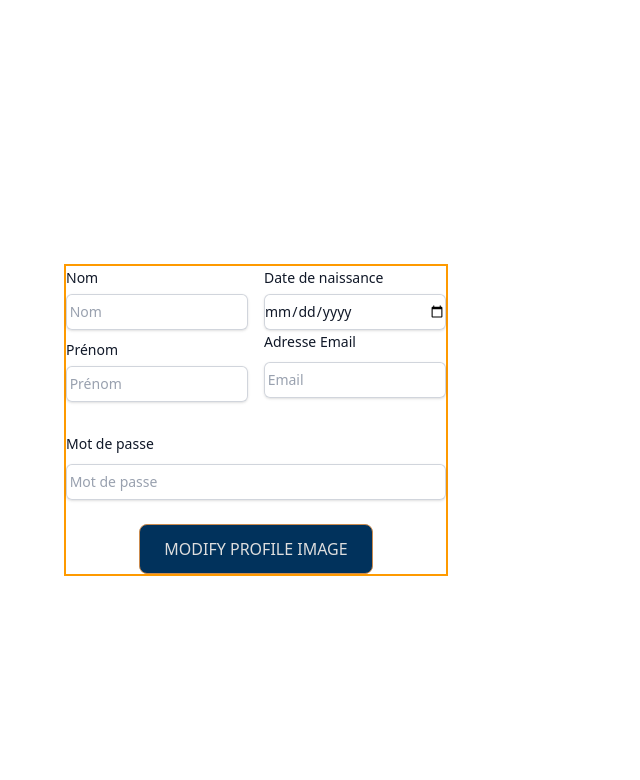
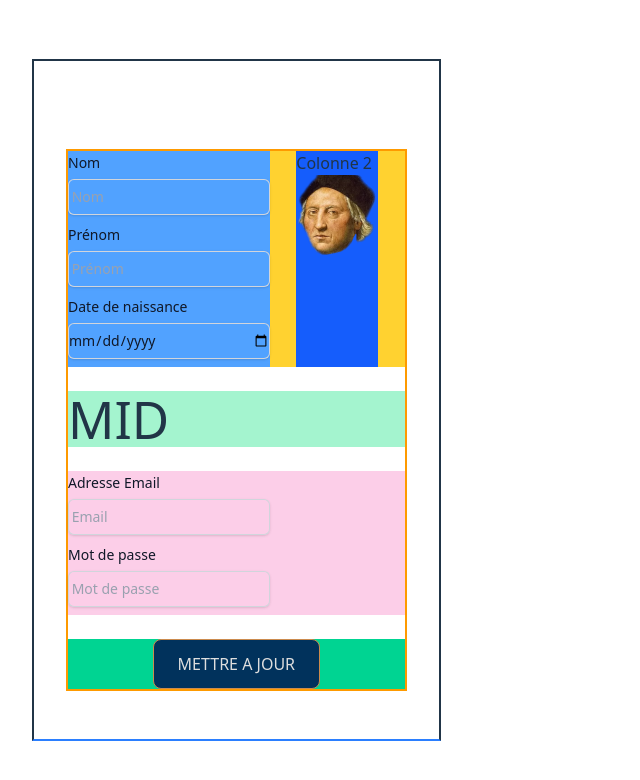
Before and after one commit to benevement/front, a React (Vite) app: page /users/1 in a window 1280 px wide. Shown: the top 780 px of the page, without its empty margins (0-640 px from the left). Built offline with nearby package versions, Linux system fonts and the light colour scheme.

Commit message:
Mise en page userProfile, fakeUsers

```diff
--- a/src/components/connectedUser/UserProfile.tsx
+++ b/src/components/connectedUser/UserProfile.tsx
@@ -1,10 +1,18 @@
 import {useForm, SubmitHandler} from "react-hook-form";
 import UserInterface, {roleType} from "../../interfaces/IUser";
-import { unknown } from "zod/v4";
+import { number, unknown } from "zod/v4";
+import { useEffect, useState } from "react";
+import fakeUsers from "../../data/fakeUsers";
+import { useLocation } from "react-router-dom";
+import axios, { AxiosResponseHeaders } from "axios";
 
 
+const UserProfile = (user: UserInterface) => {
 
-const UserProfile = () => {
+  const location = useLocation();
+  const id=79; // en dur
+  const userThis: UserInterface = fakeUsers[id];
+
 
   const { register, handleSubmit, formState: {errors} } = useForm<UserInterface>({
       defaultValues: {
@@ -34,9 +42,43 @@ const handleClick = (e: React.FormEvent<HTMLFormElement>) => {
   }
 
 
+  function loadImageProfile(id: number): string{
+    const photoUrl = `/images/UserProfile/photo-${id}.png`;
+    return photoUrl;
+  }
+  const [urlPhotoView, setUrlPhotoView] = useState<string>("/images/UserProfile/colomb-82.png");
+
+  useEffect(() => {
+
+    const photo = loadImageProfile(id);
+    const imageLoad = async() => {
+    try {
+
+        const response = await axios.head(photo); // axios.head pour recup header
+        const contentLength =  response.headers['content-length'];
+
+        if (contentLength){
+          const size = parseInt(contentLength, 10);
+          console.log(`Taille de l'image : ${size} octets`);
+        }
+        else {
+          console.log(`En-tête content-length non trouvée`);
+        }
+        setUrlPhotoView(photo);
+        console.log("photo : ", photo);
+        }
+        catch (error){
+          console.log("erreur dans l'adresse de l'image");
+        };
+          console.log(`photoView :  ${urlPhotoView}`);
+       }
+},[]);
+
+  //console.log("location : ",location.pathname)
+
       return (
           <>
-          <div className="flex min-h-full flex-col justify-center px-6 py-12 lg:px-8">
+            <div className="flex min-h-full flex-col justify-center px-6 py-12 lg:px-8 border-2 border-b-blue-500">
 
             {/* <div className="sm:mx-auto sm:w-full sm:max-w-sm">
               <h2 className="mt-10 text-2xl font-bold leading-9 tracking-tight text-gray-900">
@@ -46,11 +88,11 @@ const handleClick = (e: React.FormEvent<HTMLFormElement>) => {
 
           <div className="mt-10 sm:mx-auto sm:w-full sm:max-w-sm border-2 border-amber-500">
             <form onSubmit={handleSubmit(onSubmit)} className="space-y-6">
-            {/* Last Name */}
 
-            <div className="columns-2">
+
+              <section id="sectionTop" className="h-1/3 grid sm:grid-cols-5 bg-amber-300">  {/* alignement sur 2 colonnes */}
                 {/* ********************************************* */}
-              <div>
+                <div className="bg-blue-400 col-span-3 ">
                   <label htmlFor="email" className="block text-sm font-medium leading-6 text-gray-900 "> Nom </label>
 
                 <div className="mt-1 mb-2"> {/* !!! mt-2 => mt-1 mb-2 */}
@@ -98,17 +140,30 @@ const handleClick = (e: React.FormEvent<HTMLFormElement>) => {
                   {errors.birthdate && <p className="text-sm text-red-500 mt-1">{errors.birthdate.message}</p>}
                 </div>
               </div>
+              <div className="bg-blue-600 col-span-2 justify-self-center">
+                <h3>
+                  Colonne 2
+                </h3>
+                <img src={urlPhotoView} alt="Photo de profil"></img>
 
 
-            {/* Fin alignement sur 2 colonnes */}
+              </div>
+
+              </section> {/* Fin alignement sur 2 colonnes */}
+
               {/* ********************************************* */}
 
+              <section id="sectionCenter" className="h-1/3 w-full bg-emerald-200">
+                <h1>MID</h1>
+              </section>
 
-
+              <section id="sectionBottom" className="h-1/3 grid grid-cols-5 bg-pink-200">
+                <div className="col-span-3">
+                  <div>
                     <label htmlFor="email" className="block text-sm font-medium leading-6 text-gray-900">
                       Adresse Email
                     </label>
-              <div className="mt-2">
+                    <div className="mt-1 mb-2">
                       <input
                         id="email"
                         type="email"
@@ -130,7 +185,7 @@ const handleClick = (e: React.FormEvent<HTMLFormElement>) => {
                         Mot de passe
                       </label>
                     </div>
-              <div className="mt-2">
+                    <div className="mt-1 mb-2">
                       <input
                         id="password"
                         type="password"
@@ -146,12 +201,17 @@ const handleClick = (e: React.FormEvent<HTMLFormElement>) => {
                   </div>
 
                   {/* Submit */}
-            <div className="flex justify-center">
+
+                </div>
+
+              </section>
+                    <div className="grid grid-col-5 col-span-5 justify-center items-center bg-emerald-400">
                     <button type="submit" className="custom-button" >
-                MODIFY PROFILE IMAGE
+                      METTRE A JOUR
                     </button>
                   </div>
             </form>
+
           </div>
       </div>
           </>
--- /dev/null
+++ b/src/data/fakeUsers.ts
@@ -0,0 +1,58 @@
+import UserInterface from "../interfaces/IUser"
+
+const fakeUsers: UserInterface[]  = [
+
+    {
+        id: 1,
+        first_name: "Michel",
+        last_name: "Gondry",
+        birthdate: "1969-10-03",
+        email: "mgondry@gameover.com",
+        password: "Toto12345",
+        phone_number: "0294234757",
+        role: "volunteer",
+    },
+        {
+        id: 2,
+        first_name: "Paul",
+        last_name: "Presboit",
+        birthdate: "1929-11-04",
+        email: "pb@gameover.com",
+        password: "Toto12345",
+        phone_number: "0394234758",
+        role: "volunteer",
+    },
+        {
+        id: 3,
+        first_name: "Sylvie",
+        last_name: "Joly",
+        birthdate: "1945-10-03",
+        email: "sjojo@gameover.com",
+        password: "Toto12345",
+        phone_number: "0194234757",
+        role: "admin",
+    },
+        {
+        id: 4,
+        first_name: "Leonard",
+        last_name: "Cohen",
+        birthdate: "1845-10-03",
+        email: "lcoco@gameover.com",
+        password: "Toto12345",
+        phone_number: "0594234667",
+        role: "connected_user",
+    },
+     {
+        id: 89,
+        first_name: "Simone",
+        last_name: "Durand",
+        birthdate: "2007-10-03",
+        email: "sdur@gameover.com",
+        password: "Toto12345",
+        phone_number: "0324234661",
+        role: "connected_user",
+    },
+
+]
+
+export default fakeUsers;
```
Also changed, not shown: public/images/UserProfile/colomb-82.png (added), public/images/UserProfile/photo-89.png (renamed from src/assets/images/UserProfile/photo-89.png). Lines whose indentation alone changed are shown as unchanged.
